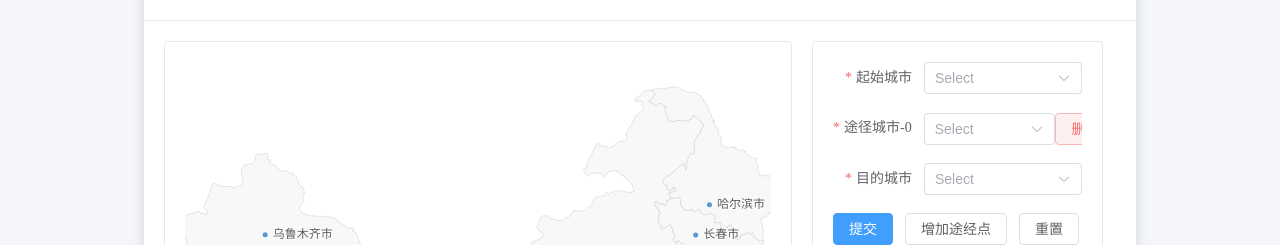
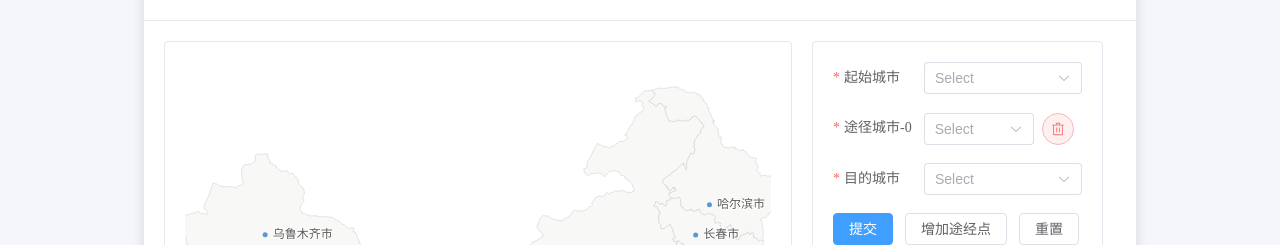
Before and after one commit to baijing0328/mapDemo, a Vue app: page / in a window 1280 px wide. Shown: the part 131-376 px from the top of the page. Built offline with nearby package versions, Linux system fonts and the light colour scheme.

Commit message:
feat: 修改按钮样式

```diff
--- a/src/components/findCity.vue
+++ b/src/components/findCity.vue
@@ -1,6 +1,6 @@
 <script lang="ts" setup>
 import { reactive, ref } from 'vue'
-import { ElNotification } from 'element-plus'
+import { Delete } from '@element-plus/icons-vue'
 import { usePathStore } from '@/stores/path'
 import { city } from '@/utils'
 
@@ -74,6 +74,7 @@ const getType = (cityName) => {
             label-width="auto"
             class="demo-dynamic"
             :rules="rules"
+            label-position="left"
           >
             <el-form-item prop="beginCity" label="起始城市">
               <el-cascader
@@ -94,8 +95,8 @@ const getType = (cityName) => {
                 trigger: 'blur'
               }"
             >
-              <el-row>
-                <el-col :span="20">
+              <el-row :gutter="8" style="width: 100%">
+                <el-col :span="18">
                   <el-cascader
                     v-model="domain.value"
                     :options="options"
@@ -103,10 +104,15 @@ const getType = (cityName) => {
                     class="cityfind"
                   />
                 </el-col>
-                <el-col :span="4">
-                  <el-button class="mt-2" @click.prevent="removeDomain(domain)" type="danger" plain>
-                    删除
-                  </el-button>
+                <el-col :span="6">
+                  <el-button
+                    class="mt-2"
+                    type="danger"
+                    :icon="Delete"
+                    @click.prevent="removeDomain(domain)"
+                    plain
+                    circle
+                  />
                 </el-col>
               </el-row>
             </el-form-item>
--- a/src/stores/path.js
+++ b/src/stores/path.js
@@ -8,7 +8,6 @@ export const usePathStore = defineStore('path', () => {
     const city = ref([])
     const formCity = ref([])
     const getCityPath = async (formValue) => {
-        console.log(formValue)
         // const res = await findCityPath(formValue)
         formCity.value = formatFormCity(formValue)
         const res = {
```
